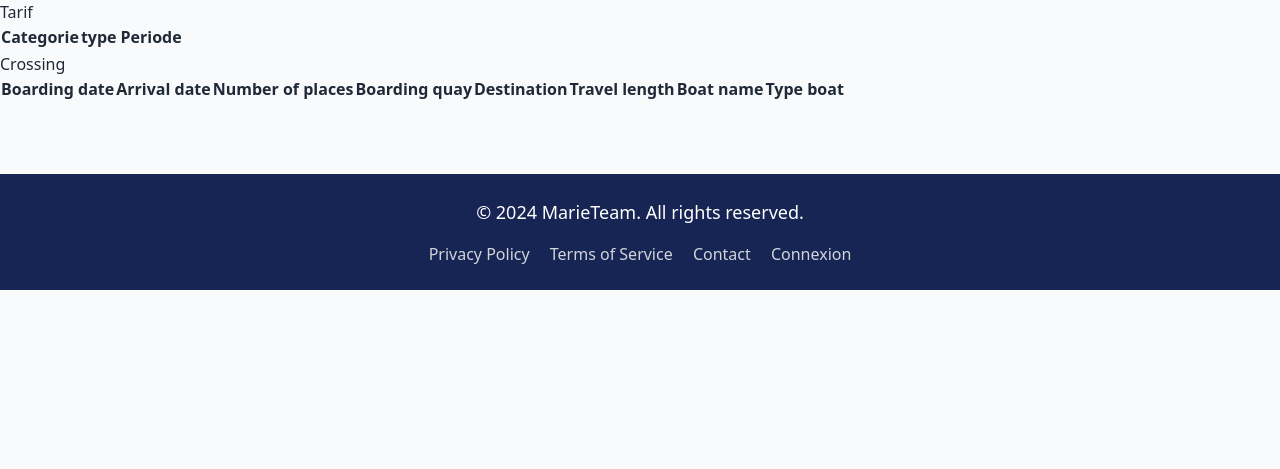
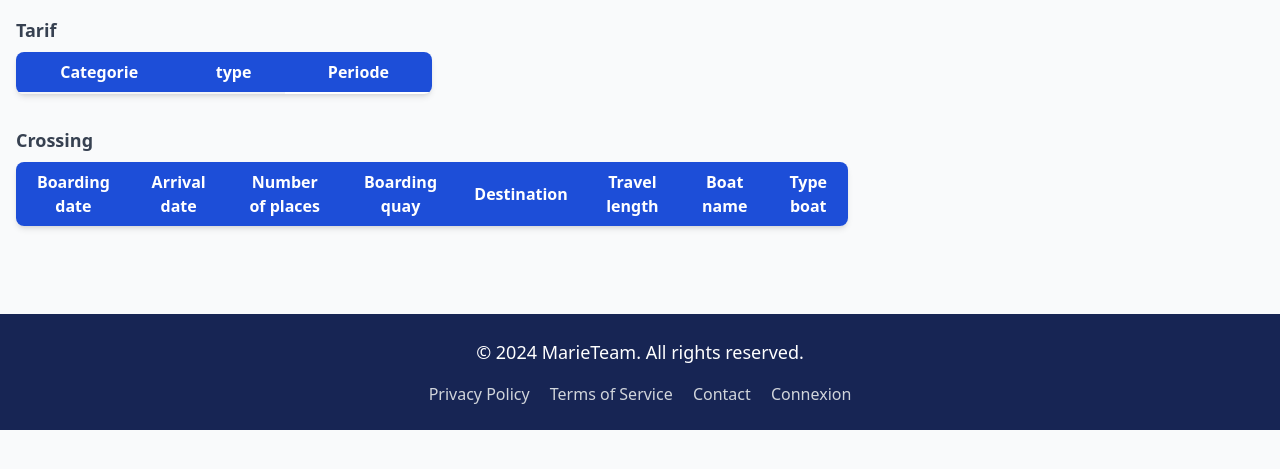
Before and after one commit to lfednail/marieteam_php, a PHP site: page /liaisons/detail in a window 1280 px wide. Shown: the part 56-525 px from the top of the page. Run offline with PHP 8.4, Linux system fonts and the light colour scheme; data that the repository does not hold is empty; some libraries are stand-ins or nearby versions.

Commit message:
update style detail.php and add assets

```diff
--- a/templates/liaisons/detail.php
+++ b/templates/liaisons/detail.php
@@ -1,10 +1,7 @@
 <?php
 
 $listLiaisonTarif = $db->select("Select * from viewtarif_liaison where id_Liaison = ${data['id']} order by Libelle_categorie_tarif  ");
-
-
 $listTraverseeLiaison = $db->select("Select vt.* from viewtraversee as vt, traversee as t where t.id_Liaison = ${data['id']} and t.id_Traversee = vt.id_Traversee");
-
 $periodes = $db->select("Select * from periode");
 
 //donnees pour la liste des traversee
@@ -19,26 +16,28 @@ $bateauVoyageur = [];
 small floaty tab
 upper right corner
 -->
-<label for="Tarif">Tarif</label>
-<table id="Tarif">
-    <tr>
-        <th>Categorie</th>
-        <th>type</th>
+<div class="p-4 space-y-8">
+    <div>
+        <label for="Tarif" class="block text-lg font-semibold text-gray-700 mb-2">Tarif</label>
+        <table id="Tarif" class=" w-1/3 border-collapse bg-white shadow-md rounded-lg overflow-hidden">
+            <tr class="bg-blue-700 text-white  ">
+                <th class="py-2 px-4">Categorie</th>
+                <th class="py-2 px-4">type</th>
                 <th></th>
-        <th>Periode</th>
+                <th class="py-2 px-4">Periode</th>
                 <th></th>
             </tr>
-    <tr>
+            <tr class="bg-gray-50 even:bg-gray-100 py-2 px-4 text-center">
                 <td></td>
                 <td></td>
                 <?php foreach($periodes as $p): ?>
-            <td><?= $p['Debut_periode'] . '<br>to<br>' . $p['Fin_periode'] ?></td>
+                    <td><?= $p['Debut_periode'] . ' <br> to <br> ' . $p['Fin_periode'] ?></td>
                 <?php endforeach;?>
             </tr>
             <?php foreach($listLiaisonTarif as $lt):
 
                 ?>
-        <tr>
+                <tr class="py-2 px-4 text-center">
                     <td><?= $lt['Libelle_categorie_tarif'] ?></td>
                     <td><?= $lt ['Libelle_typeTarif'] ?></td>
                     <?php foreach($periodes as $p): ?>
@@ -47,27 +46,30 @@ upper right corner
                 </tr>
             <?php endforeach; ?>
         </table>
+    </div>
 
     <!-- table crossing-->
     <!--
     main tab
     screen width - width tarif tab
     -->
-<label for="Crossing">Crossing</label>
-<table id="Crossing">
-    <tr>
+    <div class="w-2/3 mx-1/3">
+        <label for="Crossing" class="block text-lg font-semibold text-gray-700 mb-2">Crossing</label>
+        <table id="Crossing" class="w-full border-collapse bg-white shadow-md rounded-lg overflow-hidden">
+            <tr class="bg-blue-700 text-white py-2 px-4 text-center">
                 <!--<th>Date</th>-->
-        <th>Boarding date</th>
-        <th>Arrival date</th>
-        <th>Number of places</th>
-        <th>Boarding quay</th>
-        <th>Destination</th>
-        <th>Travel length</th>
-        <th>Boat name</th>
-        <th>Type boat</th>
+                <th class="py-2 px-4">Boarding date</th>
+                <th class="py-2 px-4">Arrival date</th>
+                <th class="py-2 px-4">Number of places</th>
+                <th class="py-2 px-4">Boarding quay</th>
+                <th class="py-2 px-4">Destination</th>
+                <th class="py-2 px-4">Travel length</th>
+                <th class="py-2 px-4">Boat name</th>
+                <th class="py-2 px-4">Type boat</th>
             </tr>
             <?php foreach ($listTraverseeLiaison as $traversee): ?>
-    <tr>
+
+            <tr class=" py-2 px-4 text-center">
                 <td><?= $traversee['Date_depart'] ?></td>
                 <td><?= $traversee['Date_arrive'] ?></td>
                 <td><?= $traversee['Nombre_place'] ?></td>
@@ -77,5 +79,8 @@ screen width - width tarif tab
                 <td><?= $traversee['Nom_bateau'] ?></td>
                 <td><?= $traversee['Type_bateau'] ?></td>
             </tr>
+
             <?php endforeach; ?>
         </table>
+    </div>
+</div>
```
Also changed, not shown: public/assets/Cherbourg-en-Cotentin.jpg (added), public/assets/Poole-royaume-uni.jpg (added), public/assets/bastia.jpg (added), public/assets/marseille.jpg (added), public/assets/nice-france.jpg (added), public/assets/porto-torres.jpg (added). Lines whose indentation alone changed are shown as unchanged.
